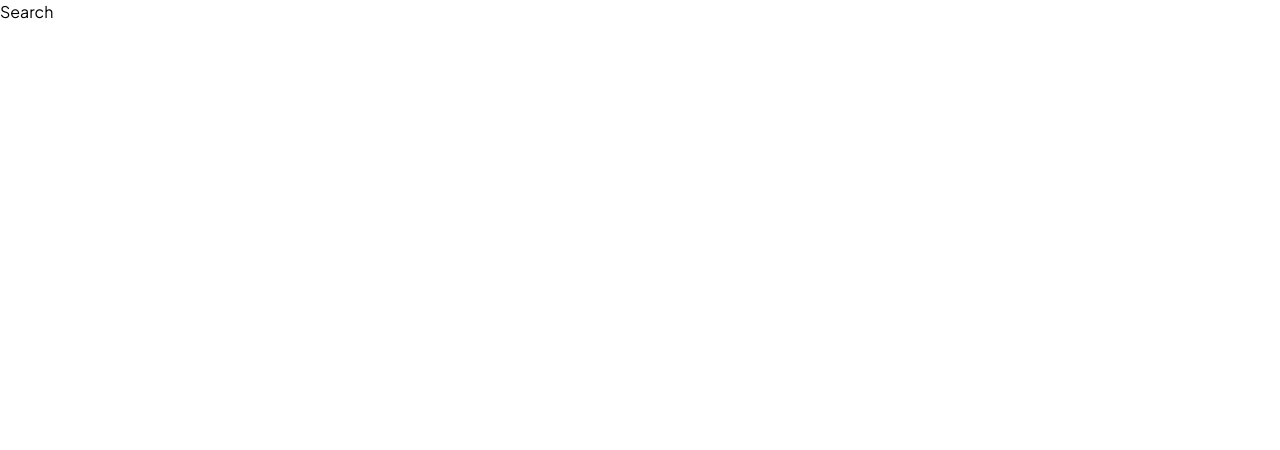
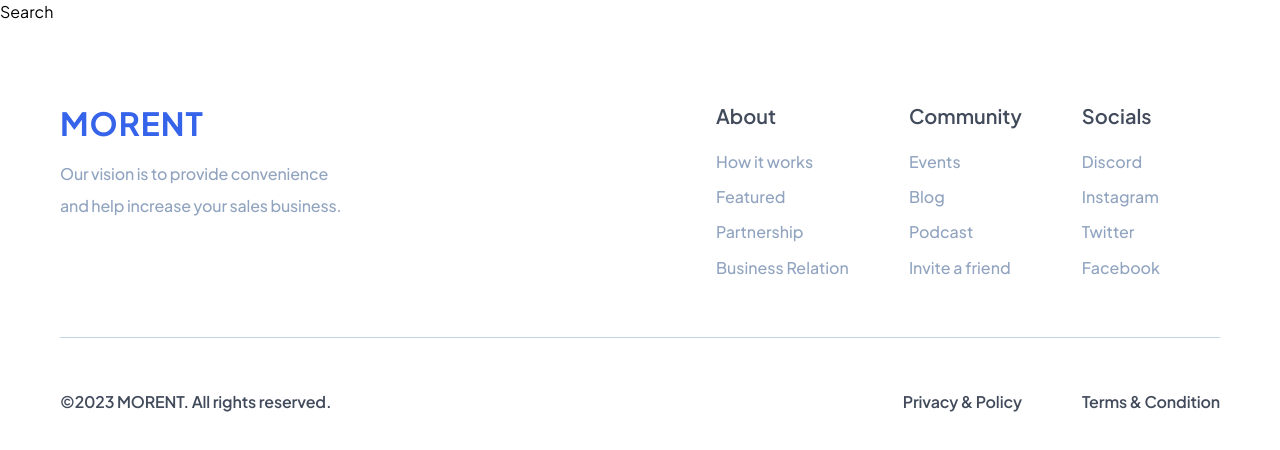
Before and after one commit to GlenMac90/morent, a Next.js app: page /search in a window 1280 px wide. Shown: the top 450 px of the page. Built offline with nearby package versions, Linux system fonts and the light colour scheme.

Commit message:
feat: Add the PickUp/DropOff and Footer components to the homepage

```diff
--- a/app/(root)/layout.tsx
+++ b/app/(root)/layout.tsx
@@ -3,6 +3,7 @@ import type { Metadata } from "next";
 // eslint-disable-next-line camelcase
 import { Plus_Jakarta_Sans } from "next/font/google";
 import { ClerkProvider } from "@clerk/nextjs";
+import Footer from "@/components/Footer";
 
 const plusJakartaSans = Plus_Jakarta_Sans({
   subsets: ["latin"],
@@ -21,8 +22,11 @@ export default function RootLayout({
 }) {
   return (
     <ClerkProvider>
-      <html lang="en">
-        <body className={plusJakartaSans.className}>{children}</body>
+      <html lang="en" className={plusJakartaSans.className}>
+        <body>
+          {children}
+          <Footer />
+        </body>
       </html>
     </ClerkProvider>
   );
--- a/app/(root)/page.tsx
+++ b/app/(root)/page.tsx
@@ -3,6 +3,7 @@ import { fetchUser } from "@/lib/actions/user.actions";
 import { redirect } from "next/navigation";
 import CarCard from "@/components/CarCard";
 import Advert from "@/components/Advert";
+import PickUpDropOffCard from "@/components/PickUpDropOffCard";
 
 const Home = async () => {
   const info = await currentUser();
@@ -13,12 +14,12 @@ const Home = async () => {
   if (!userInfo?.onboarded) redirect("/onboarding");
 
   return (
-    <div className="flex flex-col items-center bg-white200 p-2">
+    <div className="flex flex-col items-center bg-white200 pb-10 pt-8 xl:pb-16">
       <UserButton afterSignOutUrl="/" />
       <p className="">Hello World!</p>
-      <div className="flex w-full max-w-7xl flex-col items-center pt-5">
-        <section className="flex w-full max-w-7xl px-5">
-          <div className="flex w-full flex-col gap-8 lg:flex-row">
+      <div className="flex w-full max-w-[90rem] flex-col items-center pt-5">
+        <section className="flex w-full flex-col px-5 xl:px-16">
+          <div className="mb-8 flex w-full flex-col gap-8 lg:flex-row">
             <Advert
               title="The Best Platform for Car Rental"
               description="Ease of doing a car rental safely and reliably. Of course at a low
@@ -33,13 +34,14 @@ const Home = async () => {
               additionalStyles="black_car_ad hidden lg:flex"
             />
           </div>
+          <PickUpDropOffCard />
         </section>
 
-        <div className="mt-10 flex w-full justify-between px-5">
+        <div className="mt-[3.75rem] flex w-full justify-between px-5 xl:mt-[2.88rem] xl:px-16">
           <p className="font-medium text-gray400">Popular Cars</p>
           <p className="font-medium text-blue500">View All</p>
         </div>
-        <div className="no_scrollbar mt-4 flex w-full gap-5 overflow-x-auto xs:mt-0 xs:flex-col xs:items-center xs:justify-center xs:p-5 sm:grid sm:grid-cols-2 sm:gap-6 lg:grid-cols-3 xl:grid-cols-4">
+        <div className="no_scrollbar mt-4 flex w-full gap-5 overflow-x-auto xs:mt-0 xs:flex-col xs:items-center xs:justify-center xs:p-5 sm:grid sm:grid-cols-2 sm:gap-6 lg:grid-cols-3 xl:grid-cols-4 xl:px-16">
           <div className="absolute right-0 h-60 w-20 bg-gradient-to-r from-transparent to-white/100 xs:hidden"></div>
           <div className="flex w-5 xs:hidden" />
 
@@ -49,17 +51,17 @@ const Home = async () => {
           ))}
           {/* Change id to match id of card once live data is passed */}
         </div>
-        <p className="ml-5 mt-5 self-start font-medium text-gray400 xs:mt-0">
+        <p className="ml-5 mt-5 self-start font-medium text-gray400 xs:mt-0 xl:px-16">
           Recommended cars
         </p>
-        <div className="mt-5 flex w-full flex-col items-center gap-5 px-5 sm:grid sm:grid-cols-2 sm:gap-6 lg:grid-cols-3 xl:grid-cols-4">
+        <div className="mt-5 flex w-full flex-col items-center gap-5 px-5 sm:grid sm:grid-cols-2 sm:gap-6 lg:grid-cols-3 xl:grid-cols-4 xl:px-16">
           {/* Change id to match id of card once live data is passed */}
           {[0, 1, 2, 3, 4, 5, 6, 7].map((card) => (
             <CarCard key={card} id={"123"} />
           ))}
           {/* Change id to match id of card once live data is passed */}
         </div>
-        <button className="mt-10 rounded-md bg-blue500 px-10 py-4 text-sm font-medium text-white">
+        <button className="mt-10 rounded-md bg-blue500 px-10 py-4 text-sm font-medium text-white xl:mt-16">
           Show More Cars
         </button>
       </div>
--- a/components/Footer.tsx
+++ b/components/Footer.tsx
@@ -4,7 +4,7 @@ import { footerLinks } from "@/constants";
 
 const Footer = () => {
   return (
-    <footer className="m-6 flex flex-col bg-white dark:bg-gray900 md:mx-[3.75rem] md:mb-[3.75rem] md:mt-[5rem] 2xl:mx-auto 2xl:max-w-[90rem]">
+    <footer className="flex flex-col bg-white p-6 dark:bg-gray900 xl:px-[3.75rem] xl:pb-[3.75rem] xl:pt-[5rem] 2xl:mx-auto 2xl:max-w-[90rem]">
       <div className="flex flex-col md:flex-row md:justify-between">
         {/* Morent & Our vision */}
         <div className="flex flex-col justify-start gap-4">
--- a/components/PickUpDropOffCard.tsx
+++ b/components/PickUpDropOffCard.tsx
@@ -48,7 +48,7 @@ const PickUpDropOffCard = () => {
 
   return (
     <div
-      className={`flex flex-col gap-5 dark:text-white0 md:mx-auto md:max-w-xl xl:mx-0 xl:max-w-none xl:flex-row xl:gap-4 xl:rounded-[0.625rem] xl:bg-white0 dark:xl:bg-gray850 2xl:mx-auto 2xl:max-w-[90rem] ${searchPageDiv}`}
+      className={`flex flex-col gap-5 dark:text-white0 xl:mx-0 xl:max-w-none xl:flex-row xl:gap-4 xl:rounded-[0.625rem] xl:bg-white0 dark:xl:bg-gray850 ${searchPageDiv}`}
     >
       <Card className="border-0 bg-none shadow-none xl:shrink-0 xl:grow">
         <CardContent
```
